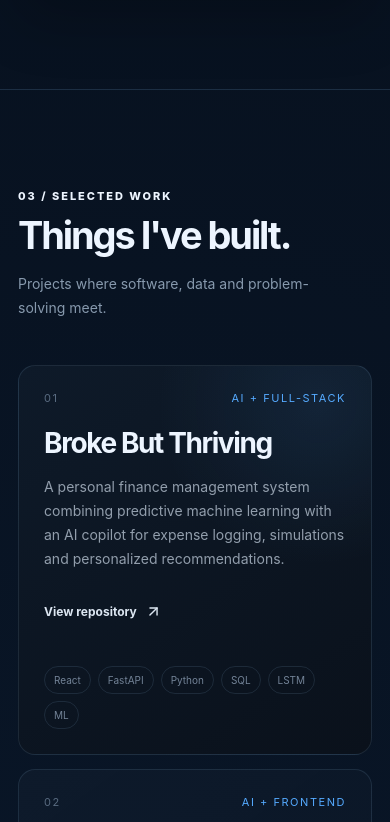
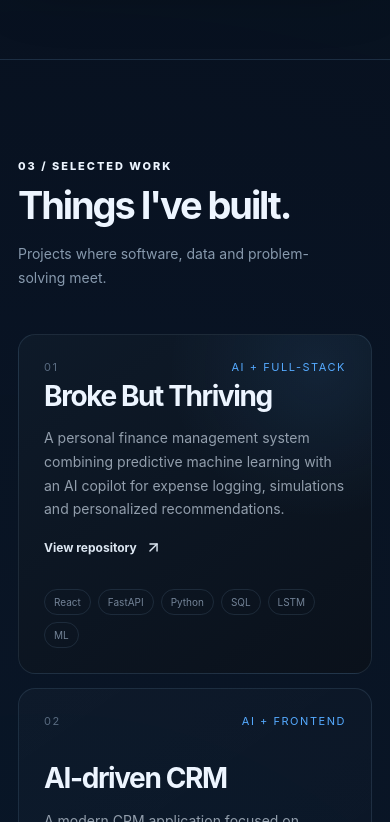
Before and after one commit to MetalKhamoo/Portfolio2026, a React (Vite) app: page / in a window 390 px wide. Shown: the part 4334-5156 px from the top of the page. Built offline with nearby package versions, Linux system fonts and the light colour scheme.

Commit message:
Update portfolio hero design

```diff
--- a/src/App.jsx
+++ b/src/App.jsx
@@ -1342,13 +1342,13 @@ function App() {
 
 
               <h3>
-                Sports Joint Director, Mumbai ·
+                Sports Joint Director
               </h3>
 
 
               <h4>
                 Rotaract Club of
-                Parleshware Genz
+                Parleshware Genz, Mumbai
               </h4>
 
 
@@ -1412,7 +1412,7 @@ function App() {
             >
 
               <div className="experience-year">
-                May '24
+                2024
               </div>
 
 
@@ -1422,7 +1422,7 @@ function App() {
 
 
               <h4>
-                Smiles Foundation
+                Smiles Foundation, Navi Mumbai
               </h4>
 
 
--- a/src/styles.css
+++ b/src/styles.css
@@ -701,31 +701,32 @@ h1 em {
 
 .projects {
   display: grid;
-  grid-template-columns: repeat(2, 1fr);
+  grid-template-columns: repeat(2, minmax(0, 1fr));
   gap: 14px;
+  align-items: stretch;
 }
 
 .project {
+  width: 100%;
+  height: 340px;
   min-height: 340px;
-
   padding: 25px;
-
   border: 1px solid var(--line);
-
   background:
     linear-gradient(
       145deg,
       rgba(255, 255, 255, 0.025),
       rgba(255, 255, 255, 0.008)
     );
-
   border-radius: 17px;
-
   display: flex;
   flex-direction: column;
   justify-content: space-between;
-
-  transition: 0.25s ease;
+  box-sizing: border-box;
+  transition:
+    transform 0.25s ease,
+    border-color 0.25s ease,
+    background 0.25s ease;
 }
 
 .project:hover {
@@ -735,9 +736,10 @@ h1 em {
 }
 
 .project.featured {
-  grid-column: span 2;
-  min-height: 410px;
-
+  grid-column: auto;
+  width: 100%;
+  height: 340px;
+  min-height: 340px;
   background:
     radial-gradient(
       circle at 85% 10%,
@@ -754,9 +756,8 @@ h1 em {
 .project-top {
   display: flex;
   justify-content: space-between;
-
+  align-items: center;
   color: #596b80;
-
   font-size: 11px;
   letter-spacing: 0.14em;
 }
@@ -766,55 +767,52 @@ h1 em {
 }
 
 .project-body {
-  max-width: 760px;
+  max-width: 100%;
 }
 
 .project h3 {
-  font-size: clamp(28px, 4vw, 50px);
+  font-size: clamp(28px, 3.2vw, 42px);
+  line-height: 1.05;
   letter-spacing: -0.05em;
   margin: 0 0 15px;
 }
 
 .project p {
-  max-width: 690px;
-
+  max-width: 100%;
   color: #929eac;
-
   line-height: 1.7;
   font-size: 14px;
+  margin: 0;
 }
 
 .project-link {
   display: inline-flex;
   gap: 8px;
   align-items: center;
-
   color: #dce6f1;
-
   font-size: 12px;
   font-weight: 750;
-
   margin-top: 18px;
+}
+
+.project-link:hover {
+  color: #ffffff;
 }
 
 .tags {
   display: flex;
   gap: 7px;
   flex-wrap: wrap;
-
   margin-top: 25px;
 }
 
 .tags span {
-  padding: 7px 9px;
-
+  padding: 6px 9px;
   border: 1px solid var(--line);
-
   color: #738397;
-
   border-radius: 999px;
-
   font-size: 10px;
+  white-space: nowrap;
 }
 
 /* =========================
@@ -1242,13 +1240,11 @@ footer {
     grid-template-columns: 1fr;
   }
 
+  .project,
   .project.featured {
-    grid-column: auto;
-    min-height: 390px;
-  }
-
-  .project {
-    min-height: 320px;
+    width: 100%;
+    height: 340px;
+    min-height: 340px;
   }
 
   .facts {
```
